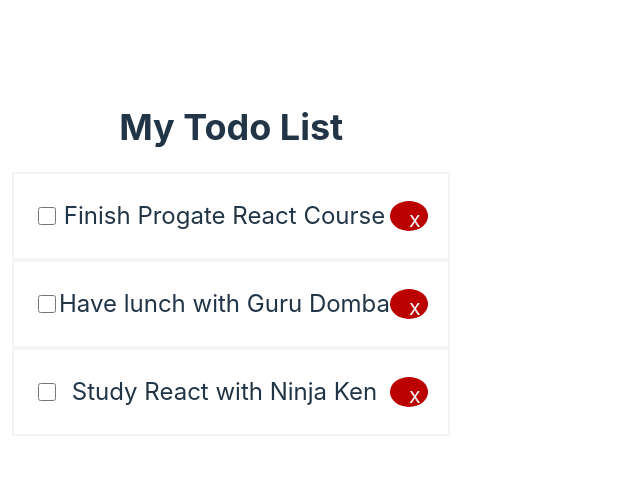
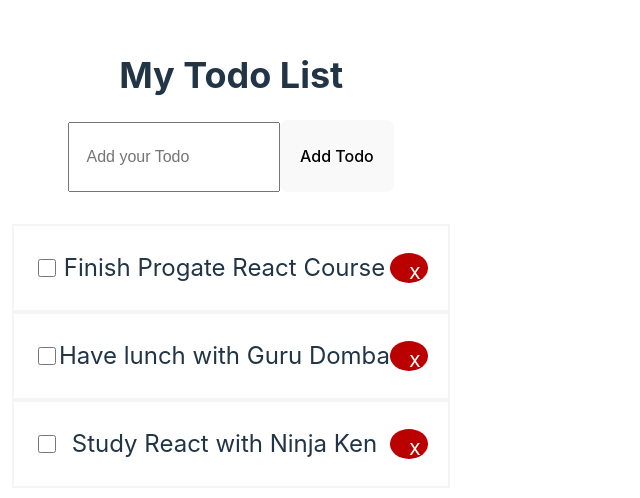
Before and after one commit to Yaska-Prog/react-to-do-app, a React (Vite) app: page / in a window 1280 px wide. Shown: the part 140-638 px from the top of the page, without its empty margins (0-640 px from the left). Built offline with nearby package versions, Linux system fonts and the light colour scheme.

Commit message:
Develop add todo feature

```diff
--- a/src/App.jsx
+++ b/src/App.jsx
@@ -1,5 +1,6 @@
-import React, { useState } from 'react'
+import React, { useState } from 'react';
 import Todos from './components/Todos';
+import TodoForm from './components/TodoForm';
 
 function App() {
   const [todos, setTodos] = useState([
@@ -35,11 +36,31 @@
     setTodos(updatedTodos);
   };
 
+  const addTodo = (todoTitle) => {
+    if (todoTitle === '') {
+      return
+    }
+
+    const newTodo = {
+      id: todos.length + 1,
+      title: todoTitle,
+      completed: false,
+    }
+
+    const updatedTodos = todos.concat(newTodo)
+    setTodos(updatedTodos)
+  }
+
   return (
     <div style={styles.container}>
       <h1 style={styles.title}>My Todo List</h1>
-      {/* Teruskan function toggleCompleted ke component Todos */}
-      <Todos todos={todos} toggleCompleted={toggleCompleted} deleteTodo={deleteTodo} />
+      {/* Teruskan function addTodo sebagai props */}
+      <TodoForm addTodo={addTodo} />
+      <Todos
+        todos={todos}
+        toggleCompleted={toggleCompleted}
+        deleteTodo={deleteTodo}
+      />
     </div>
   )
 }
--- /dev/null
+++ b/src/components/TodoForm.jsx
@@ -0,0 +1,60 @@
+import React, { useState } from 'react'
+
+const TodoForm = ({ addTodo }) => {
+    // Definisikan state "title"
+    const [title, setTitle] = useState('')
+
+    const handleSubmit = (event) => {
+        event.preventDefault()
+        addTodo(title)
+        setTitle('')
+    }
+
+    // Definisikan function "handleChangeTitle"
+    const handleChangeTitle = (event) => {
+        setTitle(event.target.value)
+    }
+
+    // Periksa apakah function "handleChangeTitle" berfungsi
+    console.log(title)
+
+    return (
+        <div style={styles.container}>
+            <form
+                onSubmit={(event) => {
+                    handleSubmit(event)
+                }}
+            >
+                <input
+                    type="text"
+                    placeholder="Add your Todo"
+                    style={styles.formInput}
+                    // Tambahkan event handler "onChange"
+                    onChange={(event) => {
+                        handleChangeTitle(event)
+                    }}
+                    value={title}
+                />
+                <button style={styles.button}>Add Todo</button>
+            </form>
+        </div>
+    )
+}
+
+const styles = {
+    container: {
+        marginBottom: '32px',
+    },
+    formInput: {
+        height: '66px',
+        width: '40%',
+        fontSize: '16px',
+        padding: '0 16px',
+    },
+    button: {
+        height: '72px',
+        fontSize: '16px',
+    },
+}
+
+export default TodoForm
```
